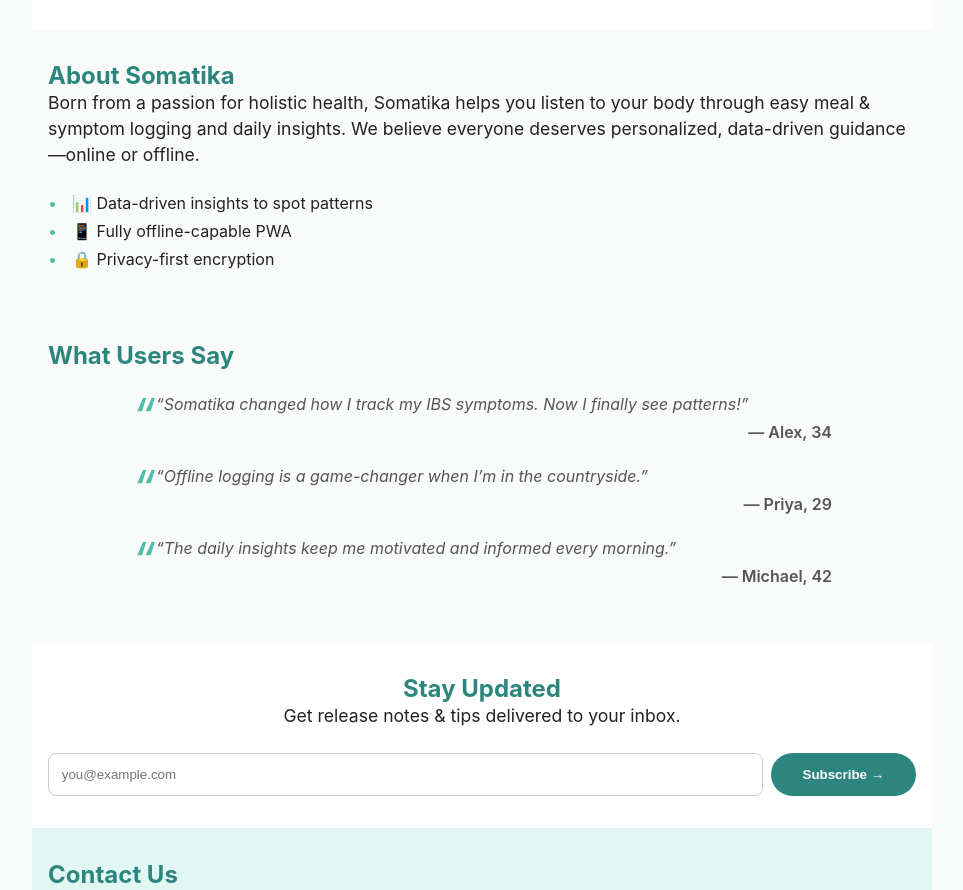
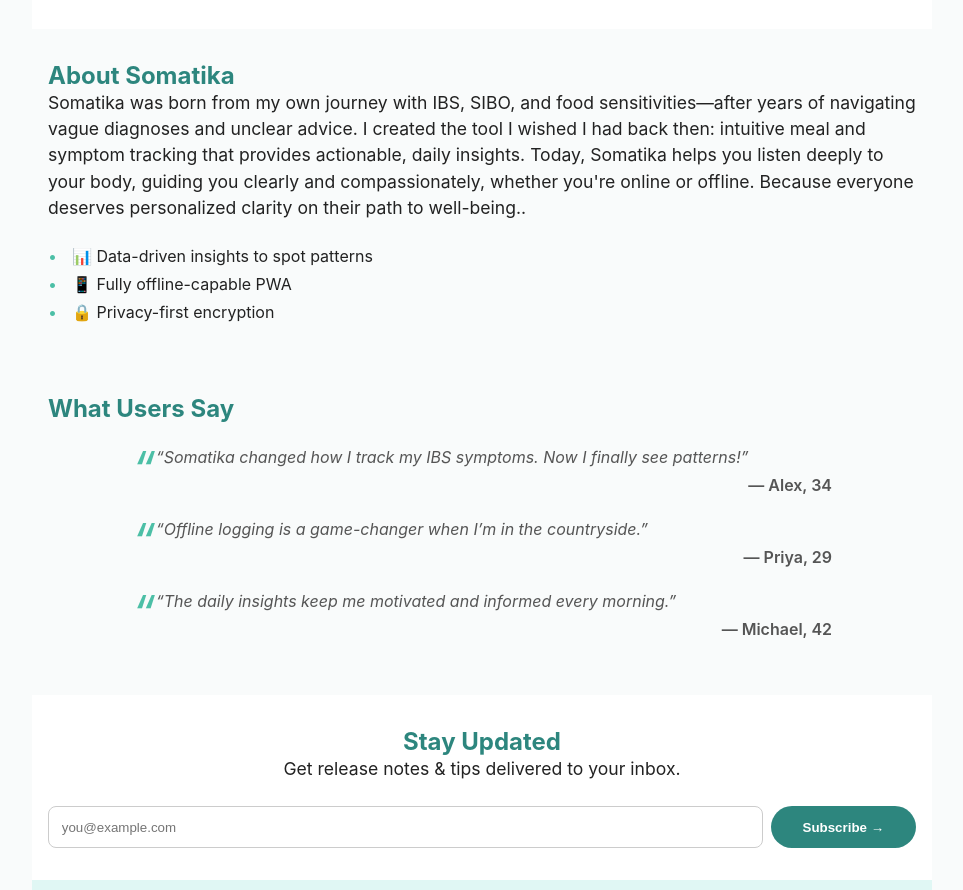
Before and after one commit to benedicte-somatika/somatika-home, a plain HTML site: page index.html in a window 1280 px wide. Shown: the part 867-1757 px from the top of the page, without its empty margins (158-1121 px from the left). Drawn offline with Linux system fonts and the light colour scheme; a web font is replaced by a local one.

Commit message:
Update index.html

```diff
--- a/index.html
+++ b/index.html
@@ -77,7 +77,7 @@
   <!-- ABOUT -->
   <section id="about" class="section about">
     <h2>About Somatika</h2>
-    <p>Born from a passion for holistic health, Somatika helps you listen to your body through easy meal &amp; symptom logging and daily insights. We believe everyone deserves personalized, data-driven guidance—online or offline.</p>
+    <p>Somatika was born from my own journey with IBS, SIBO, and food sensitivities—after years of navigating vague diagnoses and unclear advice. I created the tool I wished I had back then: intuitive meal and symptom tracking that provides actionable, daily insights. Today, Somatika helps you listen deeply to your body, guiding you clearly and compassionately, whether you're online or offline. Because everyone deserves personalized clarity on their path to well-being..</p>
     <ul class="about-list" aria-label="About features">
       <li>📊 Data-driven insights to spot patterns</li>
       <li>📱 Fully offline-capable PWA</li>
```
